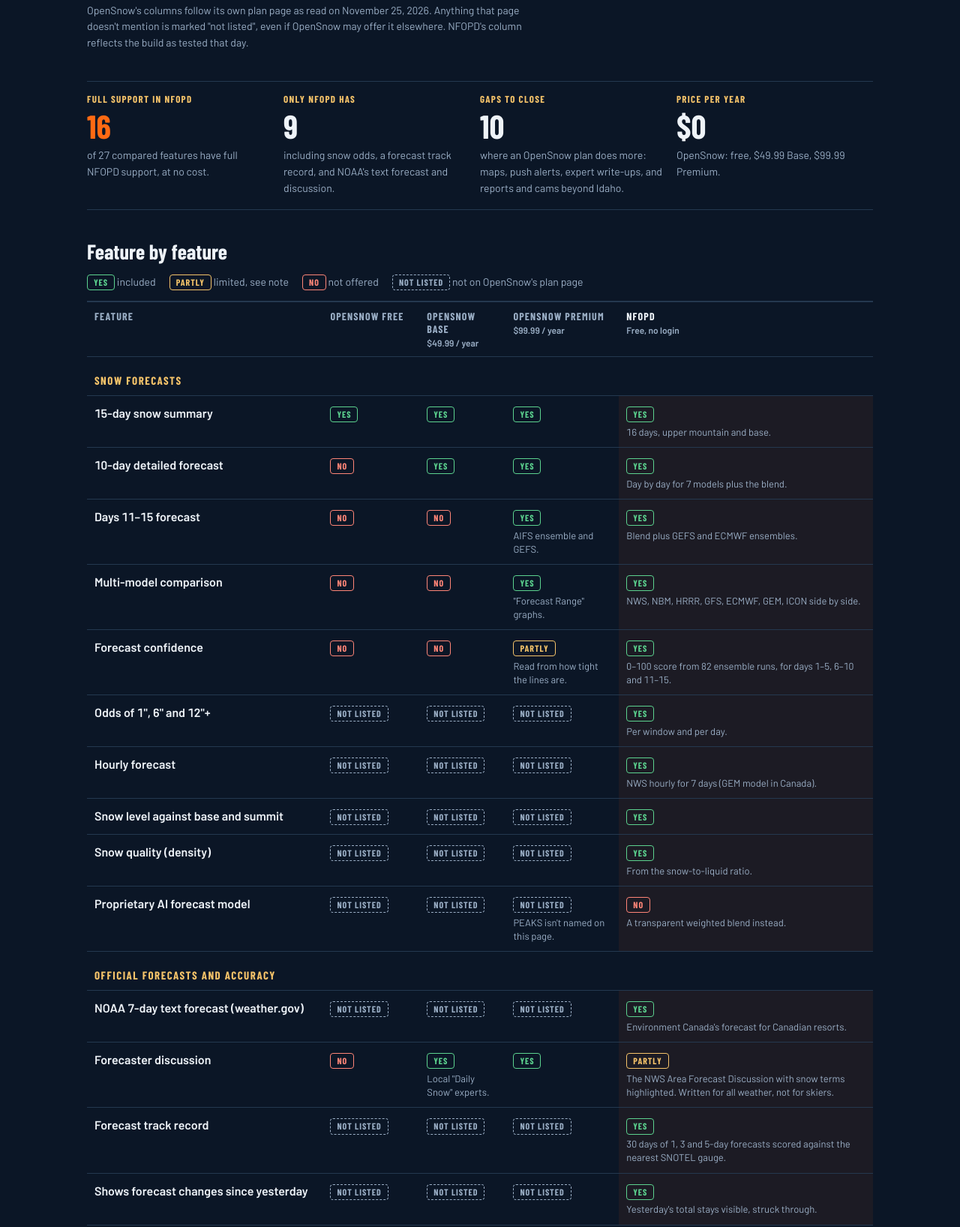
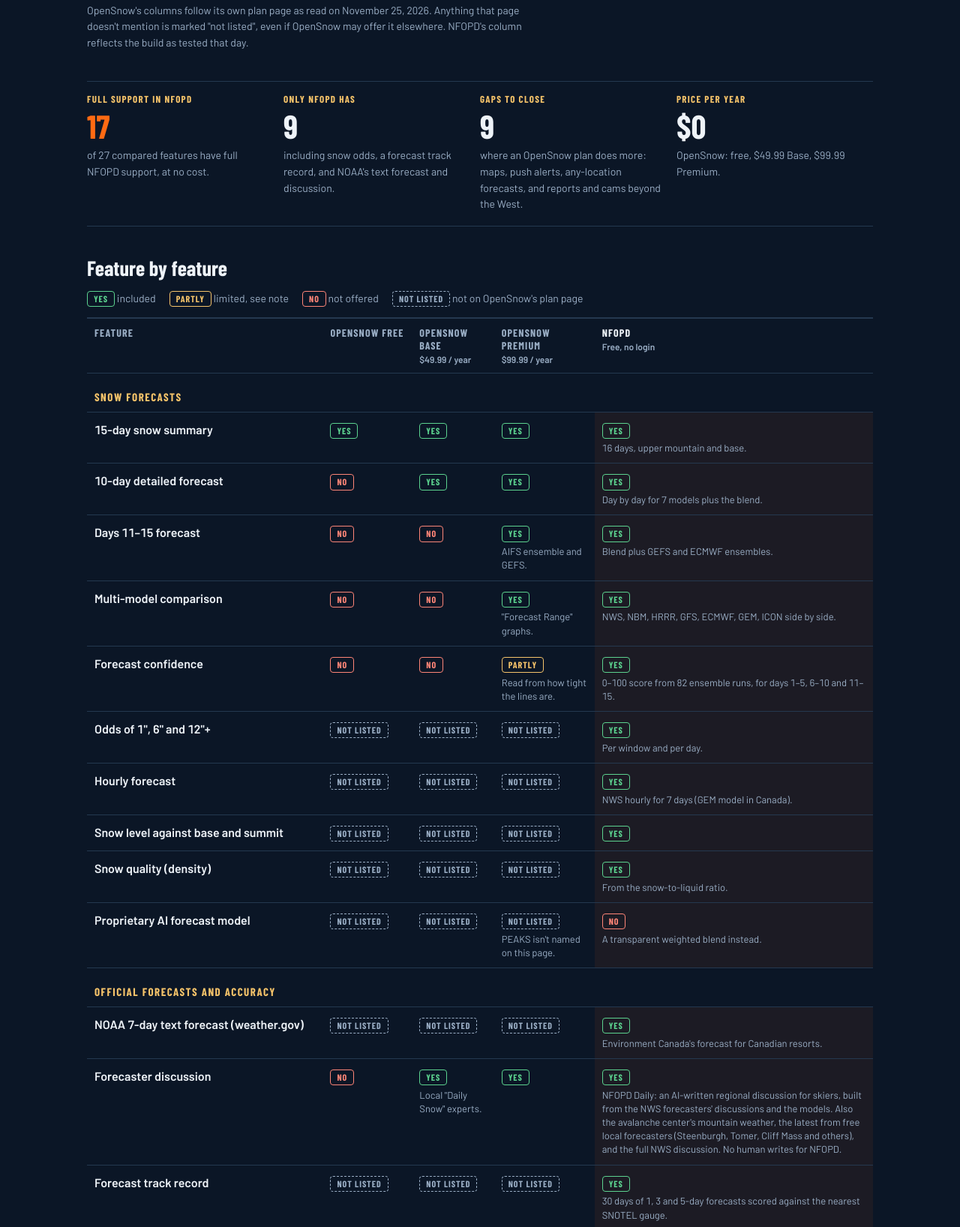
Before and after one commit to jmcdannel/nfopd, a website: page compare.html in a window 1280 px wide. Shown: the part 369-2005 px from the top of the page at 75% size. Drawn offline with nearby package versions, Linux system fonts and the light colour scheme; a web font is replaced by a local one.

Commit message:
Comparison: NFOPD Daily and local forecasters close the discussion gap
Co-Authored-By: Claude Opus 5.5 <noreply@anthropic.com>

```diff
--- a/compare.html
+++ b/compare.html
@@ -65,9 +65,9 @@ td .note { display: block; font-size: 13px; color: var(--mute); margin-top: 3px;
   </header>
 
   <section class="score" aria-label="Summary">
-    <div><span class="k">Full support in NFOPD</span><span class="n lead">16</span><p>of 27 compared features have full NFOPD support, at no cost.</p></div>
+    <div><span class="k">Full support in NFOPD</span><span class="n lead">17</span><p>of 27 compared features have full NFOPD support, at no cost.</p></div>
     <div><span class="k">Only NFOPD has</span><span class="n">9</span><p>including snow odds, a forecast track record, and NOAA's text forecast and discussion.</p></div>
-    <div><span class="k">Gaps to close</span><span class="n">10</span><p>where an OpenSnow plan does more: maps, push alerts, expert write-ups, and reports and cams beyond Idaho.</p></div>
+    <div><span class="k">Gaps to close</span><span class="n">9</span><p>where an OpenSnow plan does more: maps, push alerts, any-location forecasts, and reports and cams beyond the West.</p></div>
     <div><span class="k">Price per year</span><span class="n">$0</span><p>OpenSnow: free, $49.99 Base, $99.99 Premium.</p></div>
   </section>
 
@@ -92,7 +92,7 @@ td .note { display: block; font-size: 13px; color: var(--mute); margin-top: 3px;
 
           <tr class="cat"><th colspan="5">Official forecasts and accuracy</th></tr>
           <tr><td>NOAA 7-day text forecast (weather.gov)</td><td><span class="chip nl">Not listed</span></td><td><span class="chip nl">Not listed</span></td><td><span class="chip nl">Not listed</span></td><td class="nf"><span class="chip yes">Yes</span><span class="note">Environment Canada's forecast for Canadian resorts.</span></td></tr>
-          <tr><td>Forecaster discussion</td><td><span class="chip no">No</span></td><td><span class="chip yes">Yes</span><span class="note">Local "Daily Snow" experts.</span></td><td><span class="chip yes">Yes</span></td><td class="nf"><span class="chip part">Partly</span><span class="note">The NWS Area Forecast Discussion with snow terms highlighted. Written for all weather, not for skiers.</span></td></tr>
+          <tr><td>Forecaster discussion</td><td><span class="chip no">No</span></td><td><span class="chip yes">Yes</span><span class="note">Local "Daily Snow" experts.</span></td><td><span class="chip yes">Yes</span></td><td class="nf"><span class="chip yes">Yes</span><span class="note">NFOPD Daily: an AI-written regional discussion for skiers, built from the NWS forecasters' discussions and the models. Also the avalanche center's mountain weather, the latest from free local forecasters (Steenburgh, Tomer, Cliff Mass and others), and the full NWS discussion. No human writes for NFOPD.</span></td></tr>
           <tr><td>Forecast track record</td><td><span class="chip nl">Not listed</span></td><td><span class="chip nl">Not listed</span></td><td><span class="chip nl">Not listed</span></td><td class="nf"><span class="chip yes">Yes</span><span class="note">30 days of 1, 3 and 5-day forecasts scored against the nearest SNOTEL gauge.</span></td></tr>
           <tr><td>Shows forecast changes since yesterday</td><td><span class="chip nl">Not listed</span></td><td><span class="chip nl">Not listed</span></td><td><span class="chip nl">Not listed</span></td><td class="nf"><span class="chip yes">Yes</span><span class="note">Yesterday's total stays visible, struck through.</span></td></tr>
 
@@ -135,7 +135,7 @@ td .note { display: block; font-size: 13px; color: var(--mute); margin-top: 3px;
         <li><b>Push alerts.</b> A morning powder alert when a favorite resort reports or forecasts 6"+.</li>
         <li><b>Reports and cams beyond the West.</b> Western US and Canadian resorts are covered; eastern and Midwest resorts aren't.</li>
         <li><b>Weather maps.</b> Snowfall forecast, snow depth and radar maps. The home-page map shows only each resort's 5-day total.</li>
-        <li><b>Expert write-ups.</b> The NWS discussion is thorough but isn't written for skiers.</li>
+        <li><b>Human forecasters.</b> NFOPD Daily is AI-written, and Idaho, Montana, the Southwest, Alaska and BC have no free independent forecaster to link. OpenSnow pays people to write these every day.</li>
         <li><b>Any-location forecasts</b>, and a season-long history.</li>
         <li><b>Scoring NFOPD's own blend over time.</b> This needs server-side storage, such as a nightly Vercel job writing to Redis or Blob storage.</li>
       </ul>
```
